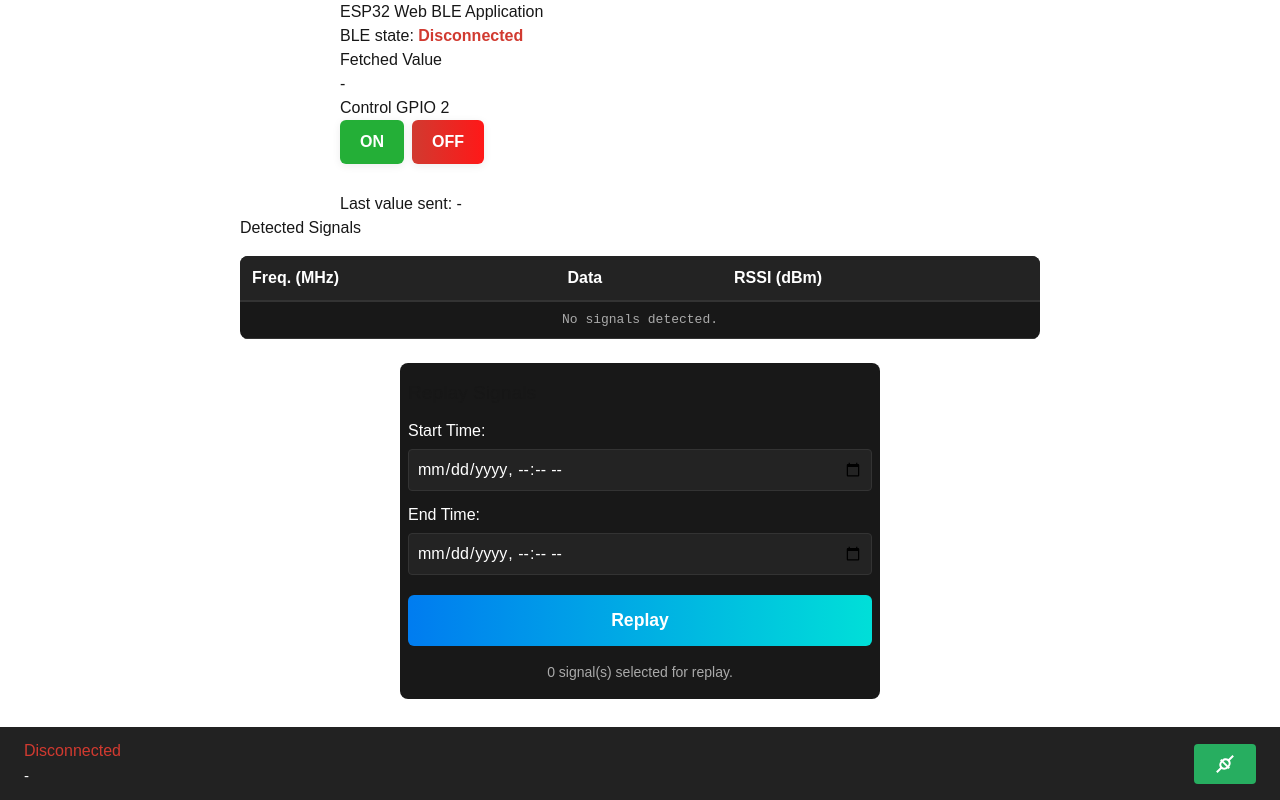
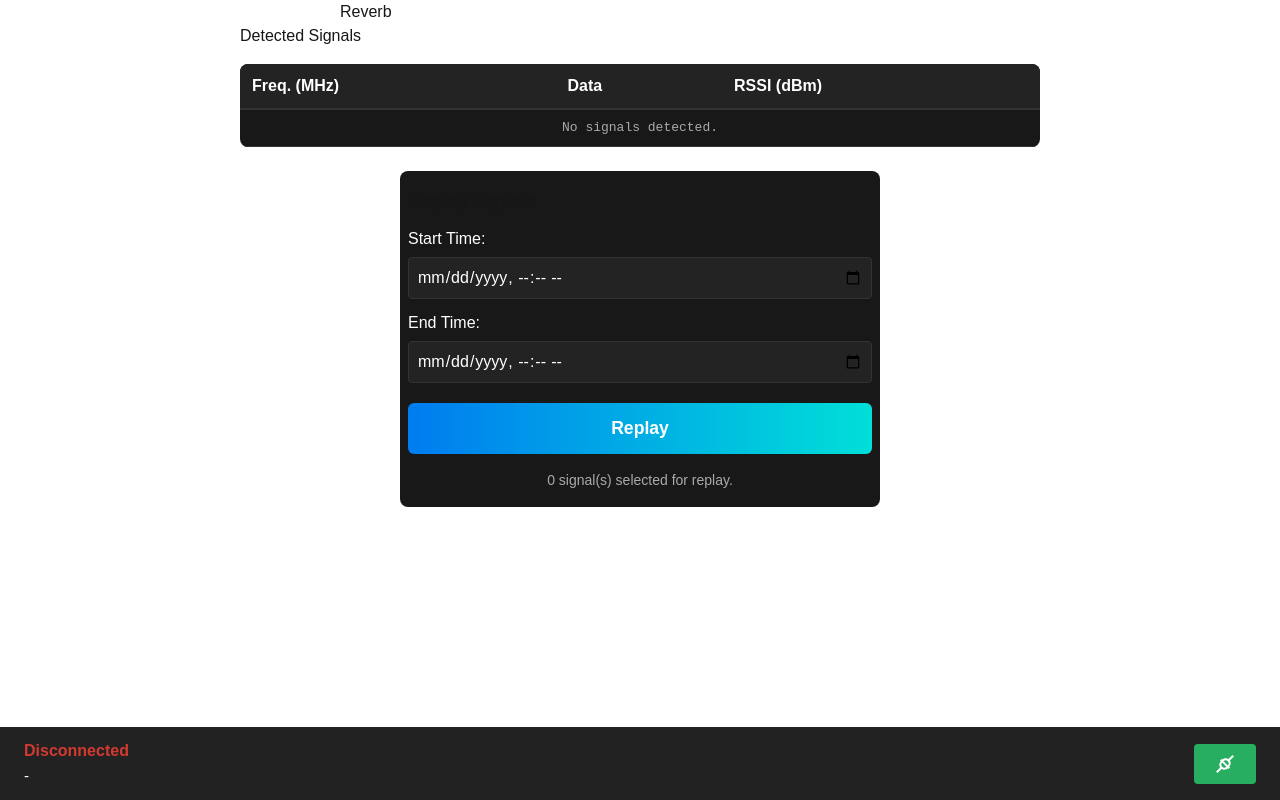
Before and after one commit to YM2992/Reverb, a Next.js app in the folder reverb/: page / in a window 1280 px wide. Built offline with nearby package versions, Linux system fonts and the light colour scheme.

Commit message:
feat(BleWebApp): update header to 'Reverb' and enhance connection status display with strong emphasis

```diff
--- a/reverb/src/app/components/BleWebApp.tsx
+++ b/reverb/src/app/components/BleWebApp.tsx
@@ -44,18 +44,7 @@ function BleWebAppUI({
     };
     return (
         <div style={{ maxWidth: 600, margin: "0 auto", fontFamily: "sans-serif" }}>
-            <h1>ESP32 Web BLE Application</h1>
-            <p>
-                BLE state: <strong><span style={{ color: state.bleStateColor }}>{state.bleState}</span></strong>
-            </p>
-            <h2>Fetched Value</h2>
-            <p>{state.lastValueReceived}</p>
-            <h2>Control GPIO 2</h2>
-            <div style={{ marginBottom: 16 }}>
-                <button style={buttonOn} onClick={() => onWrite(1)}>ON</button>
-                <button style={buttonOff} onClick={() => onWrite(0)}>OFF</button>
-            </div>
-            <p>Last value sent: <span>{state.lastValueSent}</span></p>
+            <h1>Reverb</h1>
         </div>
     );
 }
--- a/reverb/src/app/components/FooterBar.tsx
+++ b/reverb/src/app/components/FooterBar.tsx
@@ -55,11 +55,13 @@ const FooterBar: React.FC<FooterBarProps> = ({
         >
             <div style={{ display: 'flex', flexDirection: 'column', color: state.bleStateColor }}>
                 <span>
-                    {isConnected
-                        ? `Connected to ${deviceName ?? 'Unknown'}`
-                        : (state.bleState.includes('Disconnected'))
-                            ? 'Disconnected'
-                            : (state.bleState.includes('Error connecting')) ? `${state.bleState} ${deviceName}` : `${state.bleState}`}
+                    <strong>
+                        {isConnected
+                            ? `Connected to ${deviceName ?? 'Unknown'}`
+                            : (state.bleState.includes('Disconnected'))
+                                ? 'Disconnected'
+                                : (state.bleState.includes('Error connecting')) ? `${state.bleState} ${deviceName}` : `${state.bleState}`}
+                    </strong>
                 </span>
                 <span style={{ color: '#fff', fontSize: '0.95em', marginTop: 2 }}>
                     {(isConnected && lastMessageTimestamp !== -1) ?
```
